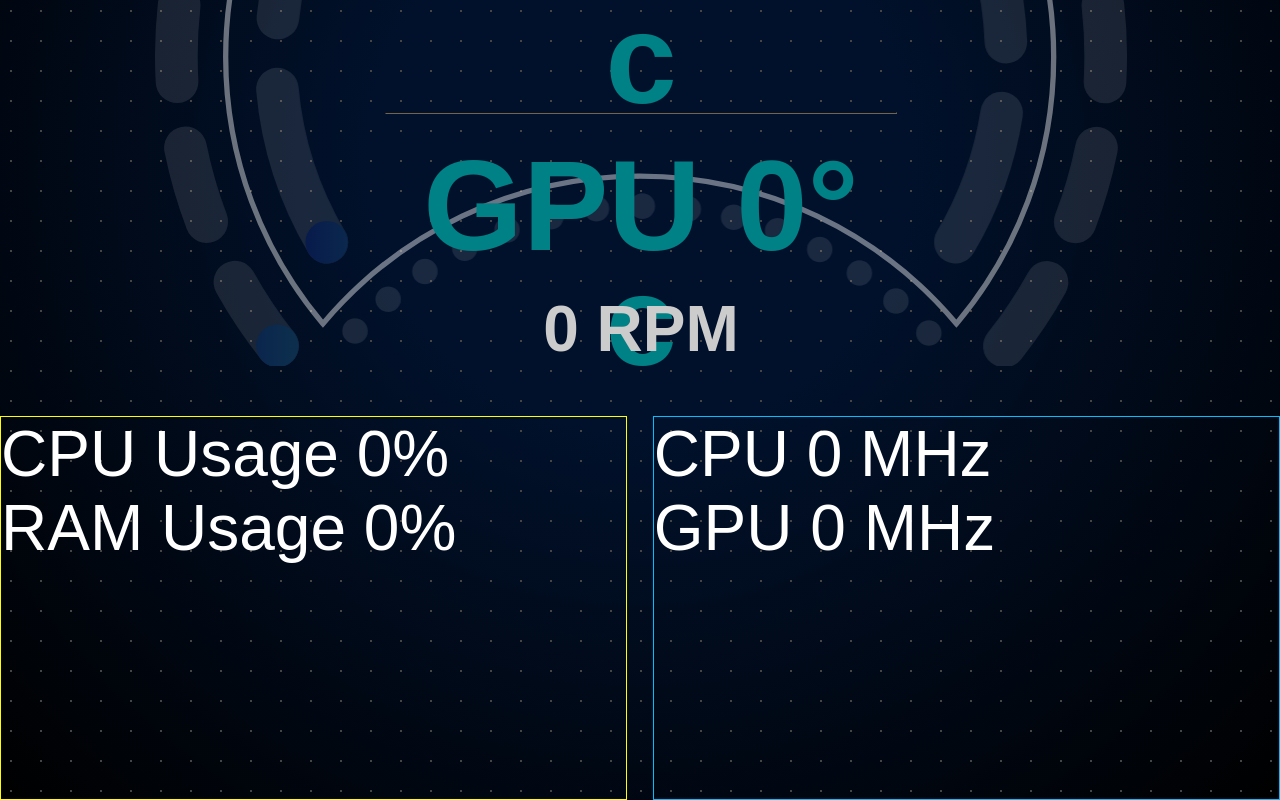
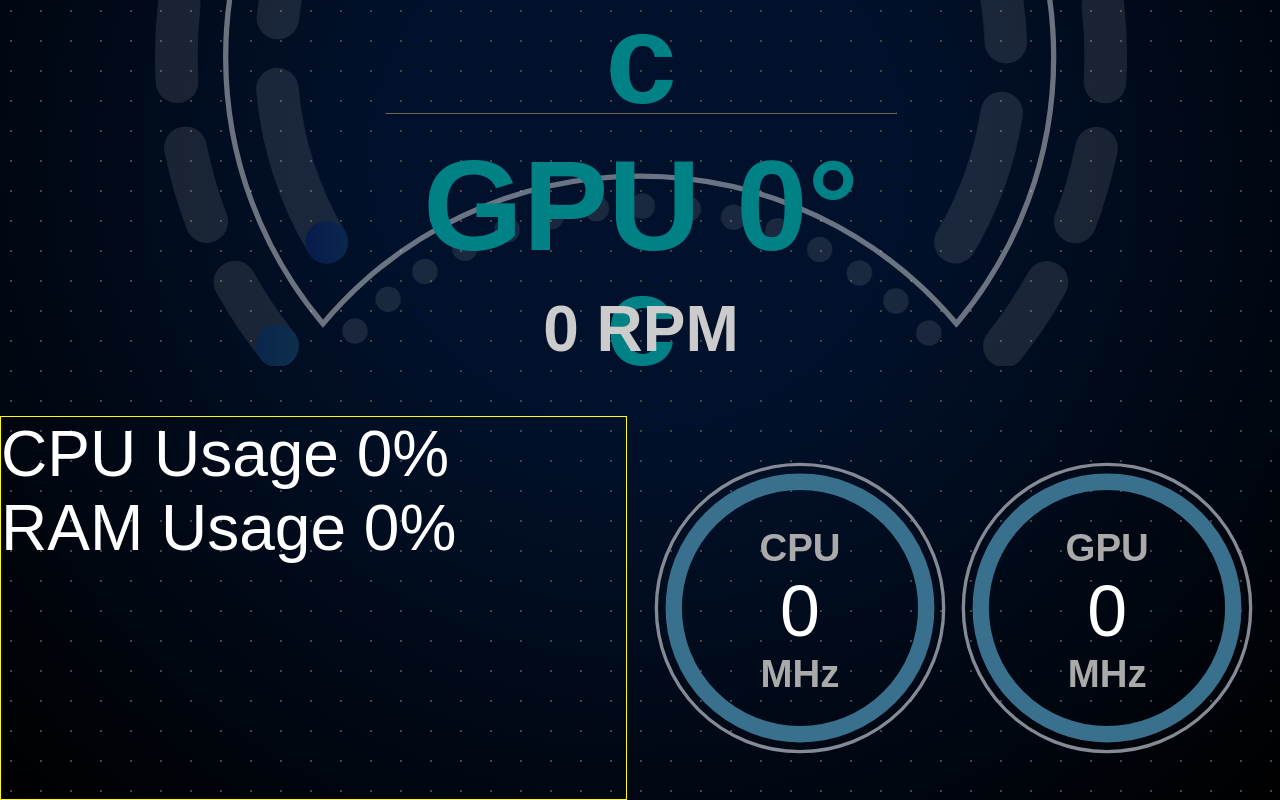
Before and after one commit to scm6079/shiny-system-monitor, a Vue app: page / in a window 1280 px wide. Shown: the part 480-1280 px from the top of the page. Built offline with nearby package versions, Linux system fonts and the light colour scheme; no server answers.

Commit message:
Support for Speedometer gauges for CPU and GPU MHz.

```diff
--- a/src/components/Speedometer.vue
+++ b/src/components/Speedometer.vue
@@ -1,36 +1,36 @@
 <template>
   <section>
-    <div>CPU {{ cpuSpeed.toLocaleString() }} MHz</div>
-    <div>GPU {{ gpuSpeed.toLocaleString() }} MHz</div>
-
-
-<!--<svg-->
-<!--    xmlns="http://www.w3.org/2000/svg"-->
-<!--    xmlns:xlink="http://www.w3.org/1999/xlink"-->
-<!--    width="333px" height="333px">-->
-<!--  <path fill-rule="evenodd"  stroke="rgb(255, 255, 255)" stroke-width="4px" stroke-linecap="butt" stroke-linejoin="miter" opacity="0.451" fill="none"-->
-<!--        d="M165.692,2.615 C255.821,2.615 328.885,75.679 328.885,165.808 C328.885,255.936 255.821,329.000 165.692,329.000 C75.564,329.000 2.500,255.936 2.500,165.808 C2.500,75.679 75.564,2.615 165.692,2.615 Z"/>-->
-<!--</svg>-->
-
-<!--<svg-->
-<!--    xmlns="http://www.w3.org/2000/svg"-->
-<!--    xmlns:xlink="http://www.w3.org/1999/xlink"-->
-<!--    width="330px" height="330px">-->
-<!--  <path fill-rule="evenodd"  stroke="rgb(41, 94, 123)" stroke-width="20px" stroke-linecap="butt" stroke-linejoin="miter" fill="none"-->
-<!--        d="M159.692,10.361 C242.229,10.361 309.139,77.270 309.139,159.808 C309.139,242.345 242.229,309.254 159.692,309.254 C77.155,309.254 10.246,242.345 10.246,159.808 C10.246,77.270 77.155,10.361 159.692,10.361 Z"/>-->
-<!--</svg>-->
-
-
+    <div class="speedometer cpu">
+      <canvas id="cpuSpeedometer" ref="cpuSpeedometer"></canvas>
+      <h2>CPU</h2>
+      <div class="speedMhz">{{ animatedCpuSpeed.toLocaleString("en", { minimumFractionDigits: 0, maximumFractionDigits: 0}) }}</div>
+      <h3>MHz</h3>
+    </div>
+    <div class="speedometer gpu">
+      <canvas id="gpuSpeedometer" ref="gpuSpeedometer"></canvas>
+      <h2>GPU</h2>
+      <div class="speedMhz">{{ animatedGpuSpeed.toLocaleString("en", { minimumFractionDigits: 0, maximumFractionDigits: 0}) }}</div>
+      <h3>MHz</h3>
+    </div>
   </section>
 </template>
 
 <script>
 import { mapState, mapGetters } from 'vuex'
+import {Circ, TweenLite} from "gsap";
 
 export default {
   name: 'Speedometer',
   props: {
     msg: String
+  },
+  data() {
+    return {
+      ctxCpu: null,
+      ctxGpu: null,
+      animatedCpuSpeed: 0,
+      animatedGpuSpeed: 0,
+    }
   },
   computed: {
     ...mapState(['monitor']),
@@ -38,17 +38,139 @@ export default {
       cpuSpeed: 'cpuSpeed',
       gpuSpeed: 'gpuSpeed',
     }),
+  },
+  watch: {
+    monitor: function() {
+      this.updateCanvas();
+      this.animateSpeedValues();
+    }
+  },
+  methods: {
+    animateSpeedValues() {
+      TweenLite.to(this, 1.5, {
+        animatedCpuSpeed: this.cpuSpeed,
+        roundProps: 'animatedCpuSpeed',
+        ease: Circ.easeInOut,
+      });
 
+      TweenLite.to(this, 1.5, {
+        animatedGpuSpeed: this.gpuSpeed,
+        roundProps: 'animatedGpuSpeed',
+        ease: Circ.easeInOut,
+      });
+    },
+    drawGauge(w,h,ctx,percentage) {
+      ctx.beginPath();
+      ctx.lineWidth = w / 88;
+      ctx.strokeStyle = '#858A94';
+      ctx.arc(w/2, h/2, w/2 - ctx.lineWidth, 0, 2 * Math.PI);
+      ctx.stroke();
+
+      ctx.beginPath();
+      ctx.lineWidth = w / 18;
+      ctx.strokeStyle = '#39708d';
+      ctx.arc(w/2, h/2, w/2 - ctx.lineWidth - (w*.015), 0, 2 * Math.PI);
+      ctx.stroke();
+
+
+      let startAngle = -0.5 * Math.PI;
+      let endAngle = 1.5 * Math.PI;
+      let range = endAngle - startAngle;
+      let currAngle = startAngle + (range * percentage);
+      ctx.beginPath();
+      ctx.lineWidth = w / 12;
+      ctx.strokeStyle = '#ffffff';
+      ctx.arc(w/2, h/2, w/2 - ctx.lineWidth, startAngle, currAngle);
+      ctx.stroke();
+
+    },
+    updateCanvas: function() {
+      if( !this.ctxCpu ) return;
+      if( !this.ctxGpu ) return;
+
+      let wc = this.ctxCpu.canvas.width;
+      let hc = this.ctxCpu.canvas.height;
+      this.ctxCpu.clearRect(0, 0, wc, hc);
+      this.drawGauge(wc,hc,this.ctxCpu, this.cpuSpeed/5200);
+
+      // clear everything
+      let wg = this.ctxGpu.canvas.width;
+      let hg = this.ctxGpu.canvas.height;
+      this.ctxGpu.clearRect(0, 0, wg, hg);
+      this.drawGauge(wc,hc,this.ctxGpu, this.gpuSpeed/2000);
+
+    }
   },
+  mounted() {
+    if (this.$refs.cpuSpeedometer && this.$refs.gpuSpeedometer) {
+      this.ctxCpu = this.$refs.cpuSpeedometer.getContext('2d');
+      this.ctxCpu.canvas.height = this.$refs.cpuSpeedometer.clientHeight;
+      this.ctxCpu.canvas.width = this.$refs.cpuSpeedometer.clientWidth;
+
+      this.ctxGpu = this.$refs.gpuSpeedometer.getContext('2d');
+      this.ctxGpu.canvas.height = this.$refs.gpuSpeedometer.clientHeight;
+      this.ctxGpu.canvas.width = this.$refs.gpuSpeedometer.clientWidth;
+
+      this.updateCanvas();
+      this.animateSpeedValues();
+    }
+  }
 }
 </script>
 
 <style scoped>
+h2 {
+  margin: 5.1vw 0 0 0;
+  font-size: 3vw;
+  text-align: center;
+  padding: 0;
+  font-family: 'DIN Condensed', sans-serif;
+  color: #aaaaaa;
+}
+h3 {
+  font-size: 3vw;
+  text-align: center;
+  margin: 0;
+  padding: 0;
+  font-family: 'DIN Condensed', sans-serif;
+  color: #aaaaaa;
+}
+.speedMhz {
+  text-align: center;
+  font-size: 5.6vw;
+  font-family: 'DIN Condensed', sans-serif;
+
+}
+#cpuSpeedometer {
+  position: absolute;
+  top: 0;
+  left: 0;
+  width: 100%;
+  height: 100%;
+}
+#gpuSpeedometer {
+  position: absolute;
+  top: 0;
+  left: 0;
+  width: 100%;
+  height: 100%;
+}
+.speedometer {
+  position: absolute;
+  width: 23vw;
+  height: 23vw;
+  bottom: 3.5vw;
+}
+.speedometer.cpu {
+  left: 0;
+}
+.speedometer.gpu {
+  right: 2vw;
+}
 section {
-  border: 1px solid deepskyblue;
   position: absolute;
-  width: calc(49vw - 2px);
-  height: calc(30vw - 2px);
+  width: 49vw;
+  height: 30vw;
   left: 51vw;
   top: 70vw;
 
```
